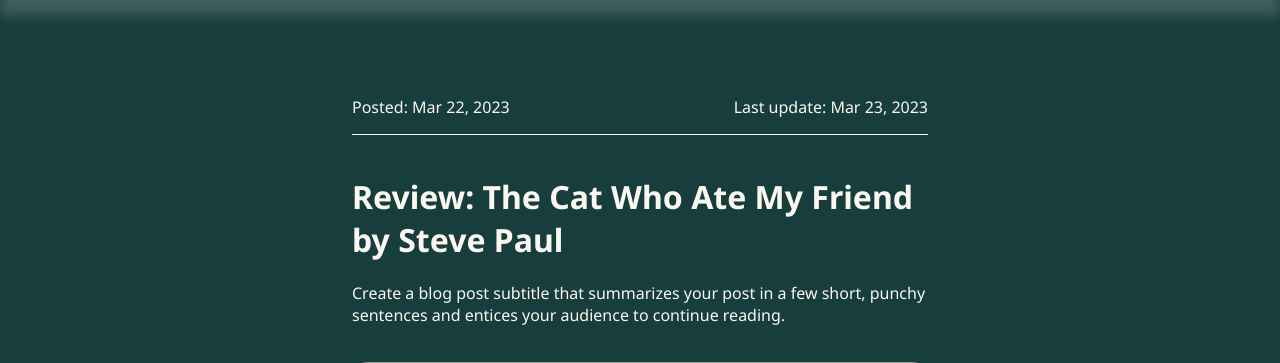
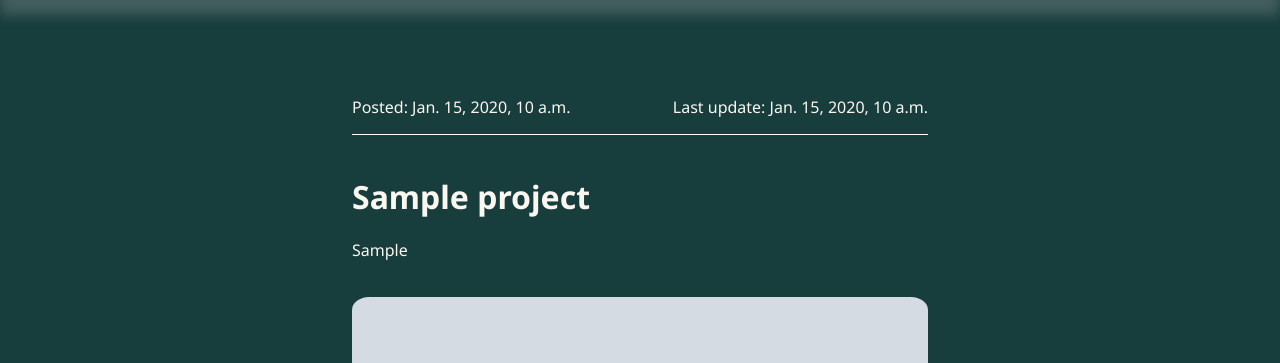
Before and after one commit to oleksandrmerkuloff/my-website, a Django app: page /portfolio/1 in a window 1280 px wide. Shown: the part 120-483 px from the top of the page. Run offline with Django 5.2, Linux system fonts and the light colour scheme; tables that the repository leaves empty hold one stand-in row (values such as "Sample post"); grey boxes marked "Sample" are stand-in pictures; grey boxes are pictures that could not be loaded.

Commit message:
changes in Project model and create test projects and finish single project page with test data

```diff
--- a/portfolio/models.py
+++ b/portfolio/models.py
@@ -6,9 +6,13 @@ class Project(models.Model):
     title = models.CharField(max_length=75)
     outline = models.CharField(max_length=200)
     content = models.TextField()
-    slug = models.SlugField(default='', null=False)
+    slug = models.SlugField(default='', null=True, blank=True)
     created_date = models.DateTimeField(auto_now_add=True)
     updated_date = models.DateTimeField(auto_now=True)
+
+    def save(self, *args, **kwargs):
+        self.slug = slugify(self.title)
+        return super().save(*args, **kwargs)
 
     class Meta:
         verbose_name = 'Project'
--- a/portfolio/templates/portfolio/includes/project_card.html
+++ b/portfolio/templates/portfolio/includes/project_card.html
@@ -5,6 +5,6 @@
   <div class="card-body">
     <h3 class="title">Card title</h5>
     <p class="outline">This is a wider card with supporting text below as a natural lead-in to additional content. This content is a little bit longer. This is a wider card with supporting text below as a natural lead-in to additional content. This content is a little bit longer.</p>
-    <a href="{% url "single-project-page" project_id=1 %}" class="project-link">To project</a>
+    <a href="{% url "single-project-page" project_id=2 %}" class="project-link">To project</a>
   </div>
 </div>
--- a/portfolio/templates/portfolio/single_project.html
+++ b/portfolio/templates/portfolio/single_project.html
@@ -11,21 +11,18 @@
     <div id="project-container">
         <!-- Created DAte and Updated Date -->
         <div id="dates">
-            <p>Posted: Mar 22, 2023</p>
-            <p>Last update: Mar 23, 2023</p>
+            <p>Posted: {{ project.created_date }}</p>
+            <p>Last update: {{ project.updated_date }}</p>
         </div>
         <!-- Project TITLE -->
-        <h1>Review: The Cat Who Ate My Friend by Steve Paul</h1>
+        <h1>{{ project.title }}</h1>
         <!-- Project OUTLINE -->
-        <p>Create a blog post subtitle that summarizes your post in a few short, punchy sentences and entices your audience to continue reading.</p>
+        <p>{{ project.outline }}</p>
 
-        <img src="https://picsum.photos/700/400" alt="project-img" id="project-img">
+        <img src="{{ images.image.url }}" alt="project-img" id="project-img">
 
         <div>
-            <h3>Create Relevant Content</h3>
-            <p>You’ll be posting loads of engaging content, so be sure to keep your blog organized with Categories that also allow readers to explore more of what interests them. Each category of your blog has its own page that’s fully customizable. Add a catchy title, a brief description and a beautiful image to the category page header to truly make it your own. You can also add tags (#vacation #dream #summer) throughout your posts to reach more people, and help readers search for relevant content. Using hashtags can expand your post reach and help people find the content that matters to them. Go ahead, #hashtag away.</p>
-            <h3>Get Inspired</h3>
-            <p>To keep up with all things Wix, including website building tips and interesting articles, head over to to the Wix Blog. You may even find yourself inspired to start crafting your own blog, adding unique content, and stunning images and videos. Start creating your own blog now. Good luck!</p>
+            {{ project.content }}
         </div>
 
         <div id="counters">
--- a/portfolio/views.py
+++ b/portfolio/views.py
@@ -1,5 +1,4 @@
 from django.shortcuts import render
-from django.http import HttpResponse
 
 from .models import Project
 
@@ -13,11 +12,10 @@ def portfolio_page(request):
 
 
 def single_project(request, project_id):
-    # project = Project.objects.get(pk=project_id)
-    # images = project.images.all()
+    project = Project.objects.get(pk=project_id)
+    images = project.images.all()[0]
     return render(request, 'portfolio/single_project.html',
-                #   {
-                #       'project': project,
-                #       'images': images
-                #       }
-                )
+                  {
+                      'project': project,
+                      'images': images
+                      })
```
Also changed, not shown: media/project_images/2025/01/04/AI_assistant.png (added), media/project_images/2025/01/04/blog_image.png (added), media/project_images/2025/01/04/e-commerce_website.png (added), media/project_images/2025/01/04/learning_platform_image.png (added), media/project_images/2025/01/04/recipe_app_image.png (added), media/project_images/2025/01/04/social_media_app.png (added), media/project_images/2025/01/04/task_manager_tool.png (added), media/project_images/2025/01/04/travel_booking_website_image.png (added), media/project_images/2025/01/04/weather_app.png (added), portfolio/migrations/0004_alter_project_slug.py (added), portfolio/migrations/0005_alter_project_slug.py (added).
